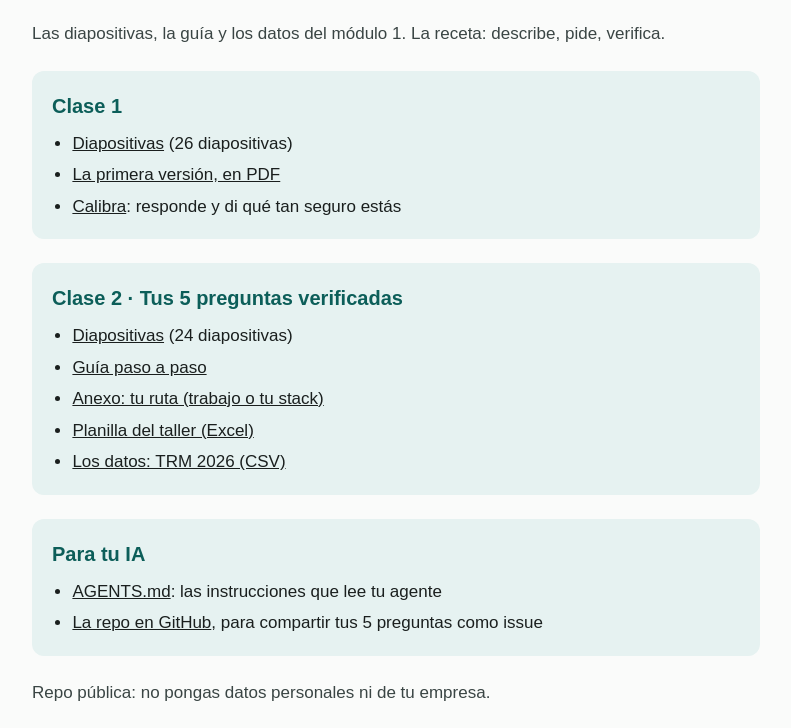
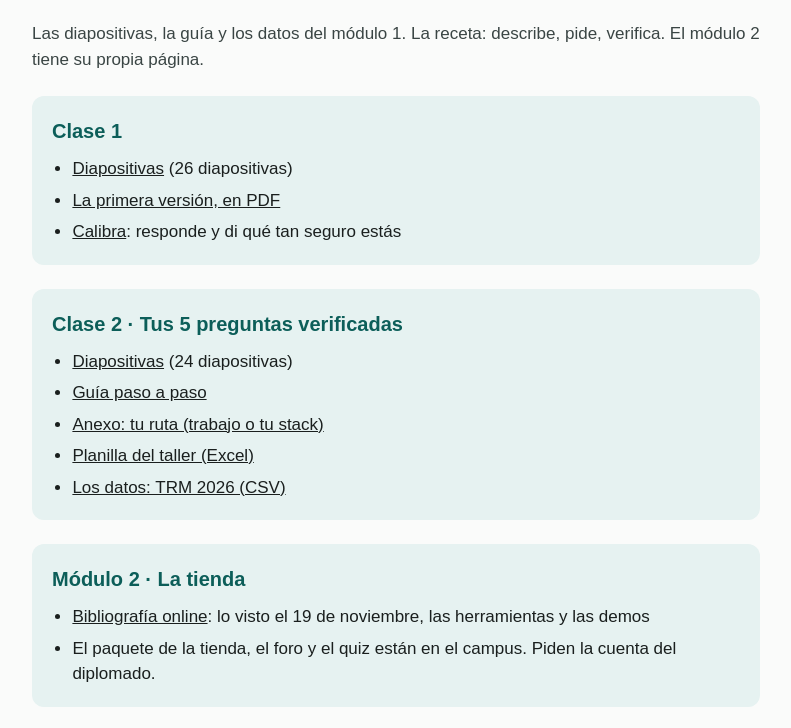
Before and after one commit to Maarmapa/clase-cdia01, a plain HTML site: page index.html in a window 1280 px wide. Shown: the part 71-799 px from the top of the page, without its empty margins (244-1035 px from the left). Drawn offline with Linux system fonts and the light colour scheme.

Commit message:
Módulo 2: enlace a la bibliografía online

```diff
--- a/index.html
+++ b/index.html
@@ -22,7 +22,7 @@ a:focus-visible { outline: 2px solid var(--acento); outline-offset: 2px; }
 <body>
 <main>
 <h1>Material de la clase</h1>
-<p>Las diapositivas, la guía y los datos del módulo 1. La receta: describe, pide, verifica.</p>
+<p>Las diapositivas, la guía y los datos del módulo 1. La receta: describe, pide, verifica. El módulo 2 tiene su propia página.</p>
 <section>
 <h2>Clase 1</h2>
 <ul>
@@ -42,6 +42,13 @@ a:focus-visible { outline: 2px solid var(--acento); outline-offset: 2px; }
 </ul>
 </section>
 <section>
+<h2>Módulo 2 · La tienda</h2>
+<ul>
+<li><a href="https://bibliografia-m2-cdia01.vercel.app/">Bibliografía online</a>: lo visto el 19 de noviembre, las herramientas y las demos</li>
+<li>El paquete de la tienda, el foro y el quiz están en el campus. Piden la cuenta del diplomado.</li>
+</ul>
+</section>
+<section>
 <h2>Para tu IA</h2>
 <ul>
 <li><a href="AGENTS.md">AGENTS.md</a>: las instrucciones que lee tu agente</li>
```
